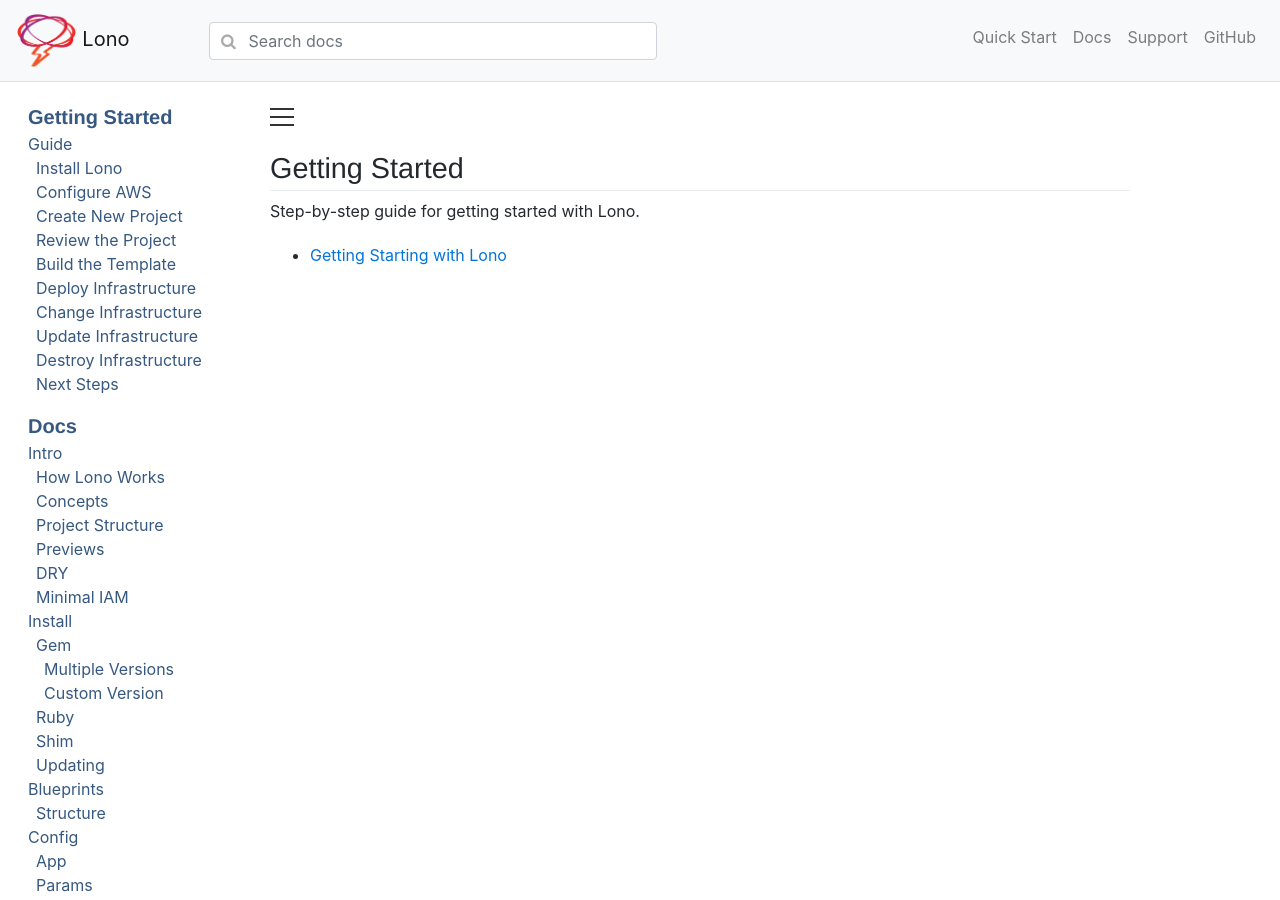
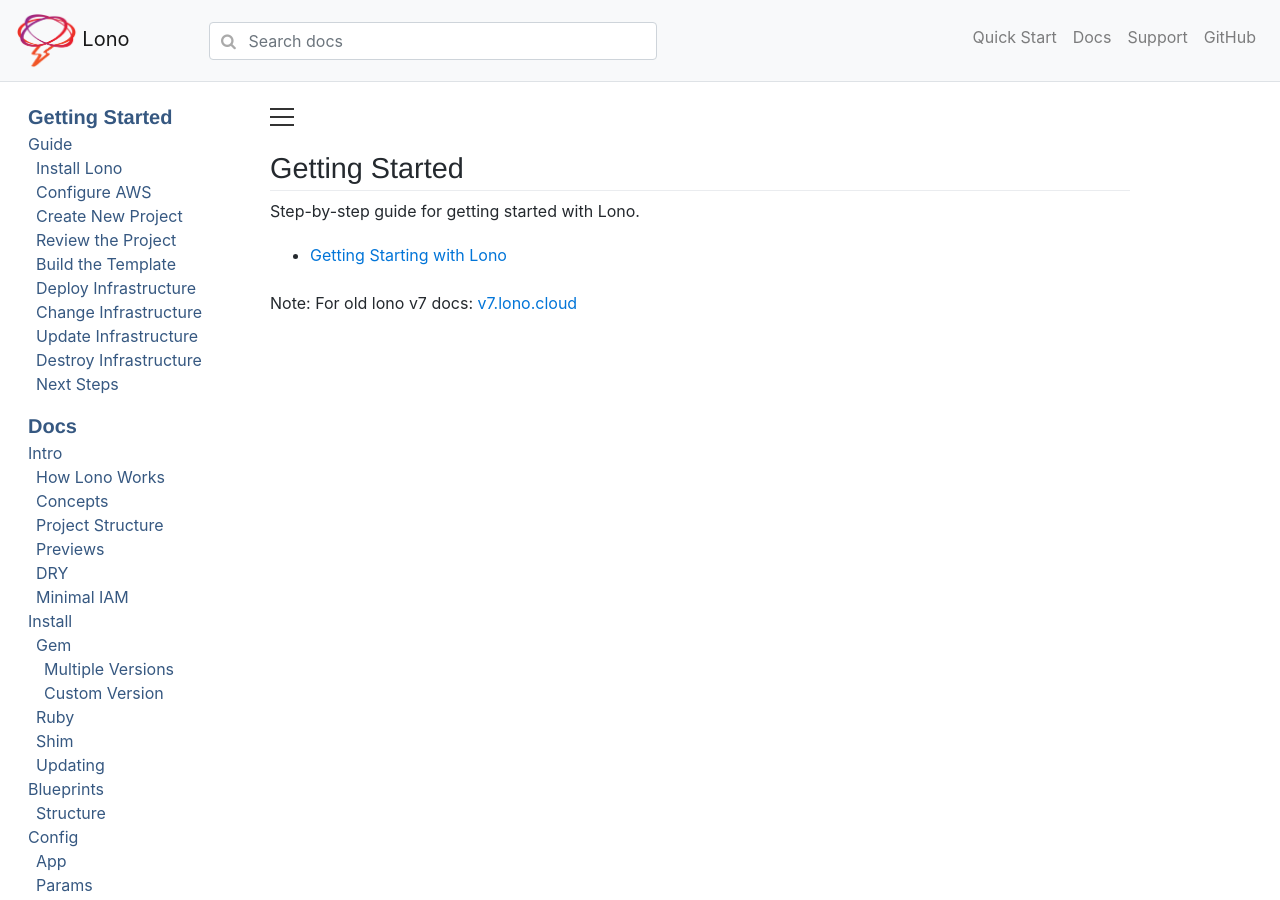
Before and after one commit to boltops-tools/lono-docs, a Jekyll site: the page built from getting-started.md, in a window 1280 px wide and 900 px high. Built offline with Jekyll 4.4.1, drawn with Linux system fonts in a browser that asks for light colours; cached includes are drawn as plain includes; a script that is not in the unit is left out.

Commit message:
add link to old docs

```diff
--- /dev/null
+++ b/_includes/old/docs-link.md
@@ -0,0 +1 @@
+Note: For old lono v7 docs: [v7.lono.cloud](https://v7.lono.cloud)
--- a/getting-started.md
+++ b/getting-started.md
@@ -5,3 +5,5 @@
 Step-by-step guide for getting started with Lono.
 
 * [Getting Starting with Lono]({% link _docs/learn.md %})
+
+{% include old/docs-link.md %}
```
Also changed, not shown: docs.md (+2 -0 lines).
